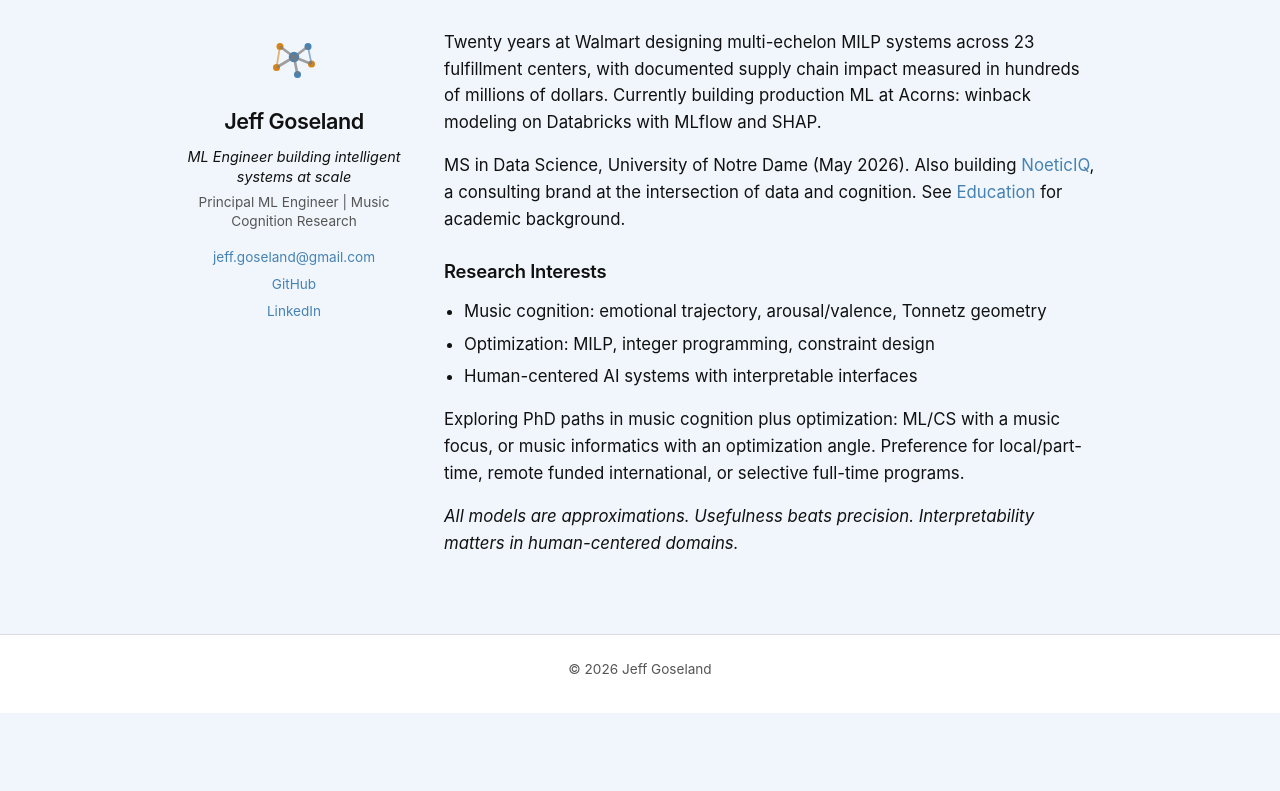
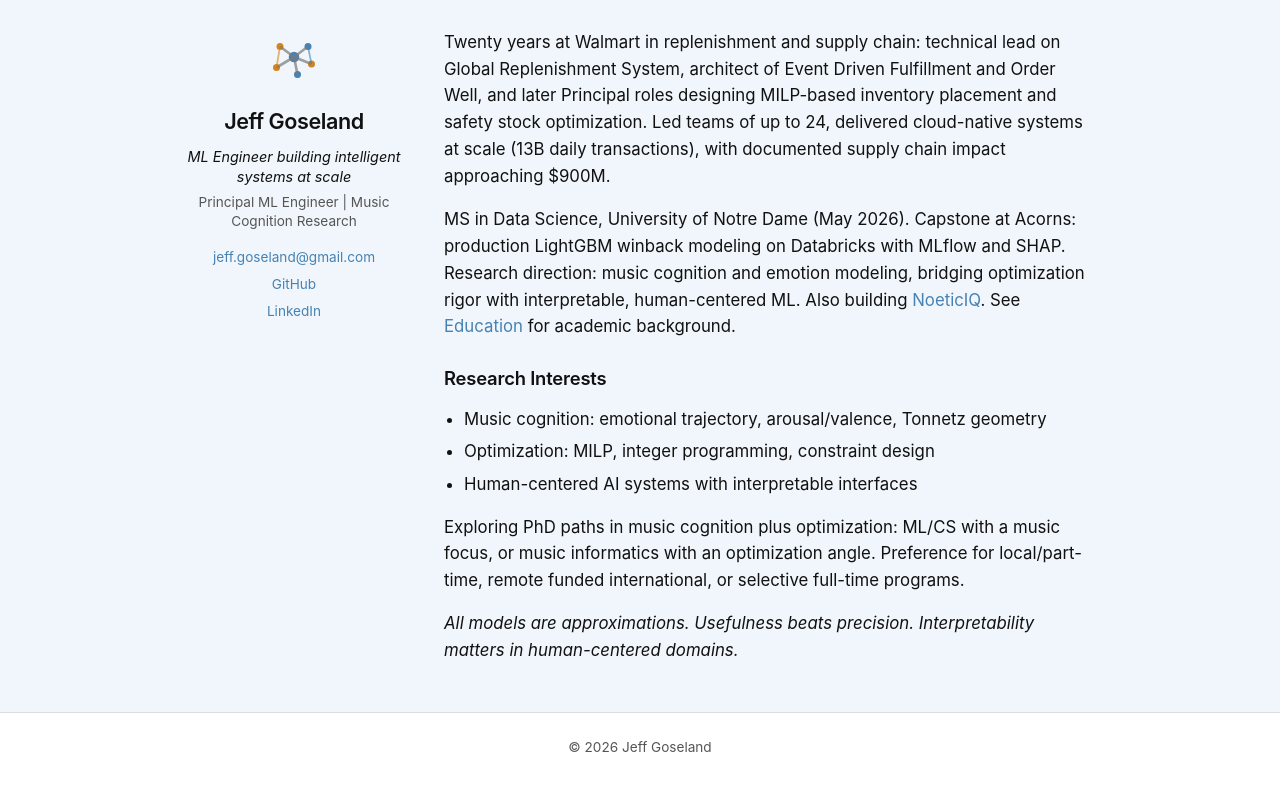
Before and after one commit to JeffGoseland/goseland.org, an Astro site: page / in a window 1280 px wide. Shown: the part 87-878 px from the top of the page. Before the commit the page ends 800 px from the top, so only its background shows below. Built offline with nearby package versions, Linux system fonts and the light colour scheme; Astro itself is replaced by a stand-in of ours.

Commit message:
intro fix

```diff
--- a/src/pages/index.astro
+++ b/src/pages/index.astro
@@ -12,15 +12,18 @@ import ProfileCard from "../components/ProfileCard.astro";
     <ProfileCard />
     <div class="intro-content">
       <p class="lead">
-        Twenty years at Walmart designing multi-echelon MILP systems across 23 fulfillment
-        centers, with documented supply chain impact measured in hundreds of millions of
-        dollars. Currently building production ML at Acorns: winback modeling on Databricks
-        with MLflow and SHAP.
+        Twenty years at Walmart in replenishment and supply chain: technical lead on Global
+        Replenishment System, architect of Event Driven Fulfillment and Order Well, and
+        later Principal roles designing MILP-based inventory placement and safety stock
+        optimization. Led teams of up to 24, delivered cloud-native systems at scale
+        (13B daily transactions), with documented supply chain impact approaching $900M.
       </p>
       <p class="lead">
-        MS in Data Science, University of Notre Dame (May 2026). Also building
-        <a href="https://noeticiq.io/" target="_blank" rel="noopener noreferrer">NoeticIQ</a>,
-        a consulting brand at the intersection of data and cognition.
+        MS in Data Science, University of Notre Dame (May 2026). Capstone at Acorns:
+        production LightGBM winback modeling on Databricks with MLflow and SHAP. Research
+        direction: music cognition and emotion modeling, bridging optimization rigor with
+        interpretable, human-centered ML. Also building
+        <a href="https://noeticiq.io/" target="_blank" rel="noopener noreferrer">NoeticIQ</a>.
         See <a href="/education">Education</a> for academic background.
       </p>
 
```
